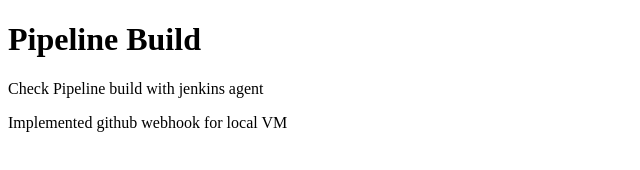
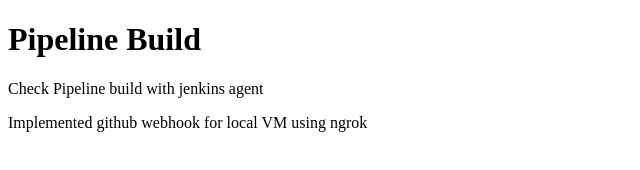
Before and after one commit to Zakir1109022/ostad-cicd-test, a plain HTML site: page index.html in a window 1280 px wide. Shown: the whole page, without its empty margins (0-640 px from the left). Drawn offline with Linux system fonts and the light colour scheme.

Commit message:
webhook ngrok added

```diff
--- a/index.html
+++ b/index.html
@@ -4,7 +4,7 @@
 
 <h1>Pipeline Build</h1>
 <p>Check Pipeline build with jenkins agent</p>
-<p>Implemented github webhook for local VM</p>
+<p>Implemented github webhook for local VM using ngrok</p>
 
 </body>
 </html>
```
